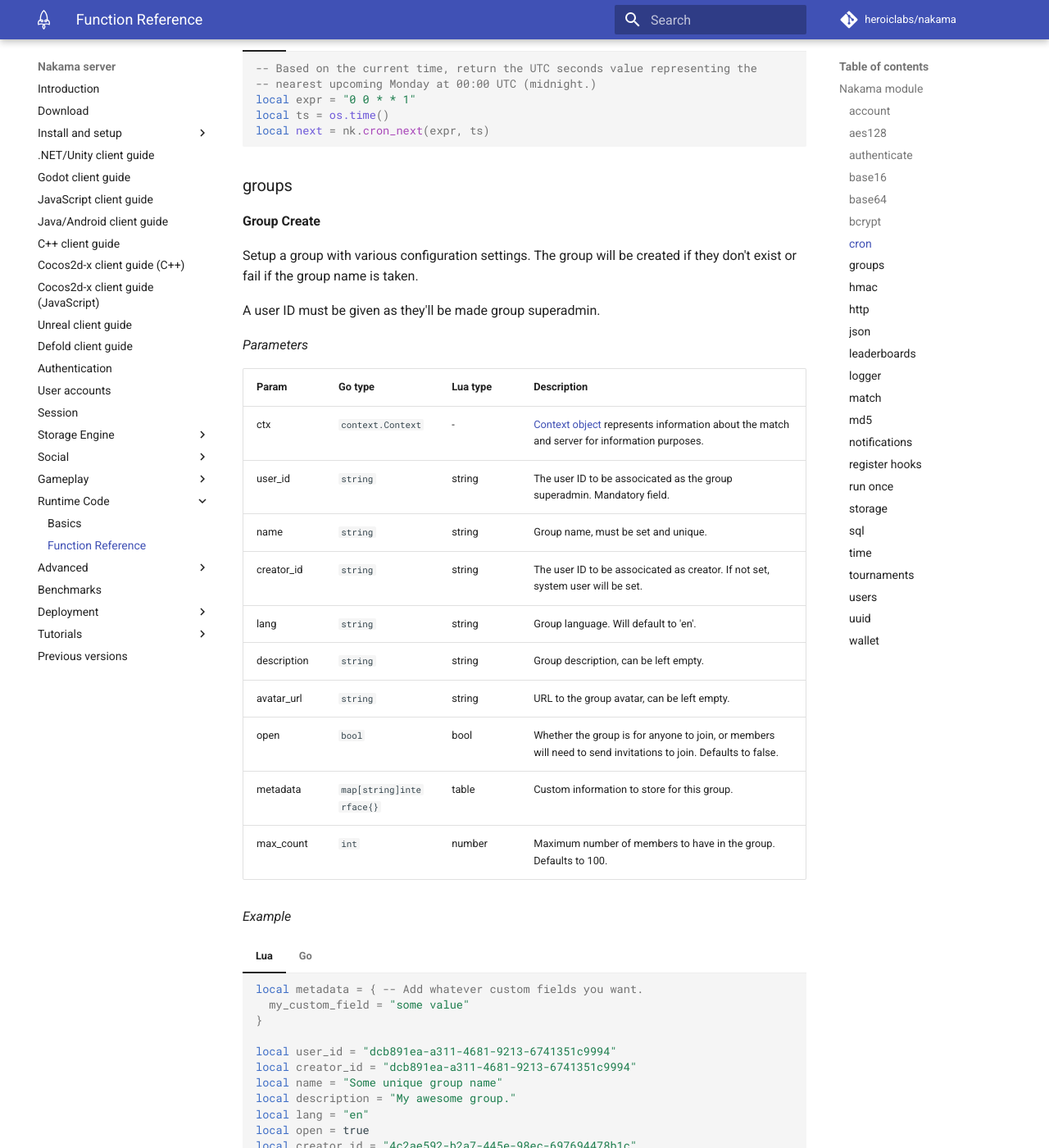
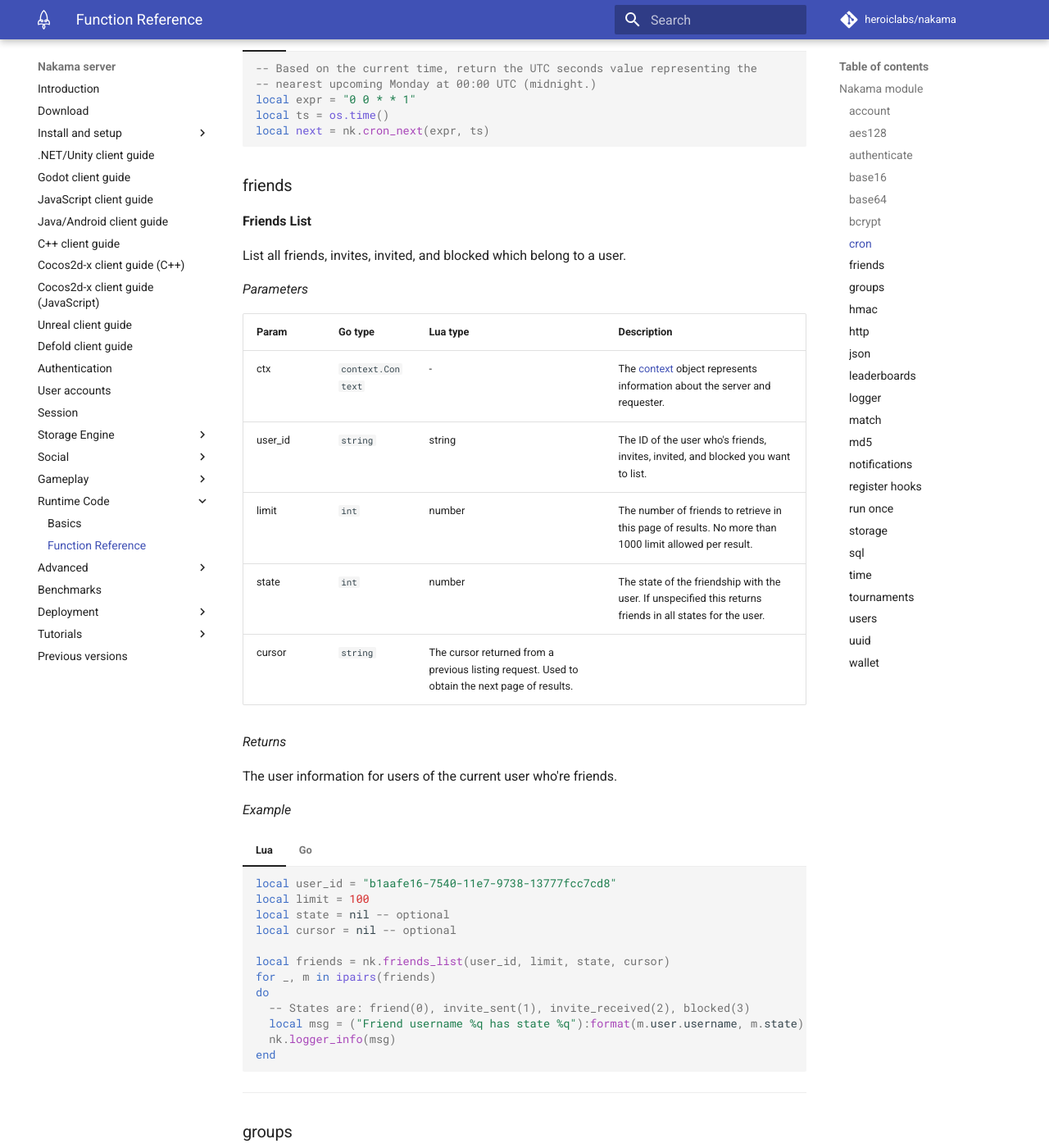
Before and after one commit to heroiclabs/nakama-docs, an MkDocs documentation site: the page built from docs/runtime-code-function-reference.md, in a window 1280 px wide and 1400 px high, scrolled down 14789 px. Shown: the whole window at 82% size. Built offline with MkDocs 1.6.1 and Material for MkDocs 9.7.7, drawn with Linux system fonts in a browser that asks for light colours; comment, search, counter and statistics services are not loaded.

Commit message:
Add friend listings to the function reference.

````diff
--- a/docs/runtime-code-function-reference.md
+++ b/docs/runtime-code-function-reference.md
@@ -728,6 +728,64 @@
 	// Use a Go CRON package, for example:
 	import "github.com/robfig/cron"
 	```
+
+### friends
+
+__Friends List__
+
+List all friends, invites, invited, and blocked which belong to a user.
+
+_Parameters_
+
+| Param | Go type | Lua type | Description |
+| ----- | ------- | -------- | ----------- |
+| ctx | `context.Context` | - | The [context](runtime-code-basics.md#register-hooks) object represents information about the server and requester. |
+| user_id | `string` | string | The ID of the user who's friends, invites, invited, and blocked you want to list. |
+| limit | `int` | number | The number of friends to retrieve in this page of results. No more than 1000 limit allowed per result. |
+| state | `int` | number | The state of the friendship with the user. If unspecified this returns friends in all states for the user. |
+| cursor | `string` | The cursor returned from a previous listing request. Used to obtain the next page of results. |
+
+_Returns_
+
+The user information for users of the current user who're friends.
+
+_Example_
+
+=== "Lua"
+    ```lua
+    local user_id = "b1aafe16-7540-11e7-9738-13777fcc7cd8"
+    local limit = 100
+    local state = nil -- optional
+    local cursor = nil -- optional
+
+    local friends = nk.friends_list(user_id, limit, state, cursor)
+    for _, m in ipairs(friends)
+    do
+      -- States are: friend(0), invite_sent(1), invite_received(2), blocked(3)
+      local msg = ("Friend username %q has state %q"):format(m.user.username, m.state)
+      nk.logger_info(msg)
+    end
+    ```
+
+=== "Go"
+    ```go
+    userID := "b1aafe16-7540-11e7-9738-13777fcc7cd8"
+    limit := 100
+    state := 0
+    cursor := ""
+
+    friends, err := nk.FriendsList(ctx, userID, limit, state, cursor)
+    if err != nil {
+      logger.WithField("err", err).Error("nk.FriendsList error.")
+    } else {
+      for _, friend := range friends {
+        // States are: friend(0), invite_sent(1), invite_received(2), blocked(3)
+        logger.Info("Friend username %s has state %d", friend.GetUser().Username, friend.GetState())
+      }
+    }
+    ```
+
+---
 
 ### groups
 
````
